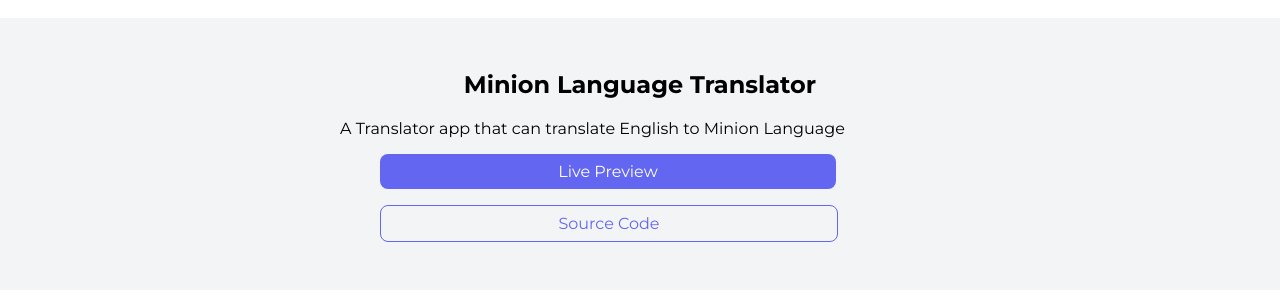
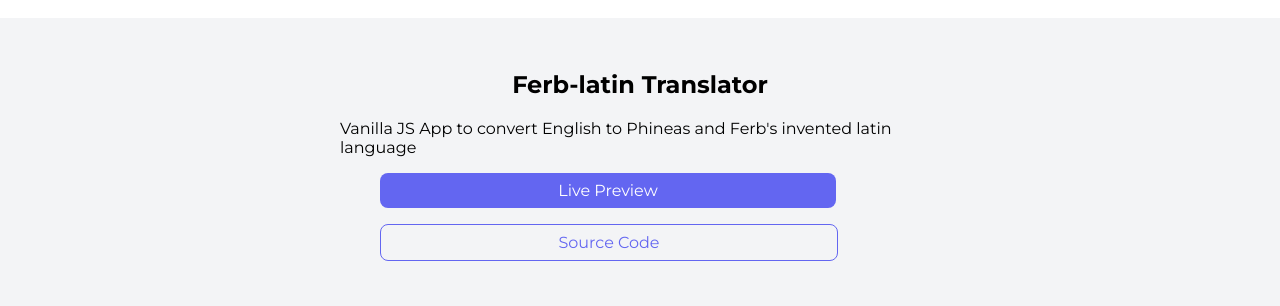
Before and after one commit to abahad7921/abdulahad-portfolio, a plain HTML site: page project.html in a window 1280 px wide. Shown: the part 435-741 px from the top of the page. Drawn offline with Linux system fonts and the light colour scheme.

Commit message:
Added Ferb-latin translator to projects.html

```diff
--- a/project.html
+++ b/project.html
@@ -32,7 +32,25 @@
     </header>
 
 
+
     <section class="section ow">
+        <div class="container container-center">
+            <h1>Ferb-latin Translator</h1>
+            <p>Vanilla JS App to convert English to Phineas and Ferb's invented latin language</p>
+            <ul class="no-bullets">
+                <li>
+                    <a class="link link-primary" href="https://ferblatintranslate.netlify.app/" target="_blank">Live Preview</a>
+
+
+                    <a class="link link-secondary" href="https://github.com/abahad7921/Ferb-latin-translator" target="_blank">Source Code</a>
+                </li>
+            </ul>
+        </div>
+    </section>
+
+
+
+    <section class="section">
         <div class="container container-center">
             <h1>Minion Language Translator</h1>
             <p>A Translator app that can translate English to Minion Language</p>
@@ -47,7 +65,7 @@
         </div>
     </section>
 
-    <section class="section">
+    <section class="section ow">
         <div class="container container-center">
             <h1>Quiz on me</h1>
             <p>A node-JS based web app to ask questions related to me</p>
@@ -62,7 +80,7 @@
         </div>
     </section>
 
-    <section class="section ow">
+    <section class="section">
         <div class="container container-center">
             <h1>Porsche Quiz</h1>
             <p>I am a big Porsche fanboy, lets see how much you know about Porsche?</p>
```
